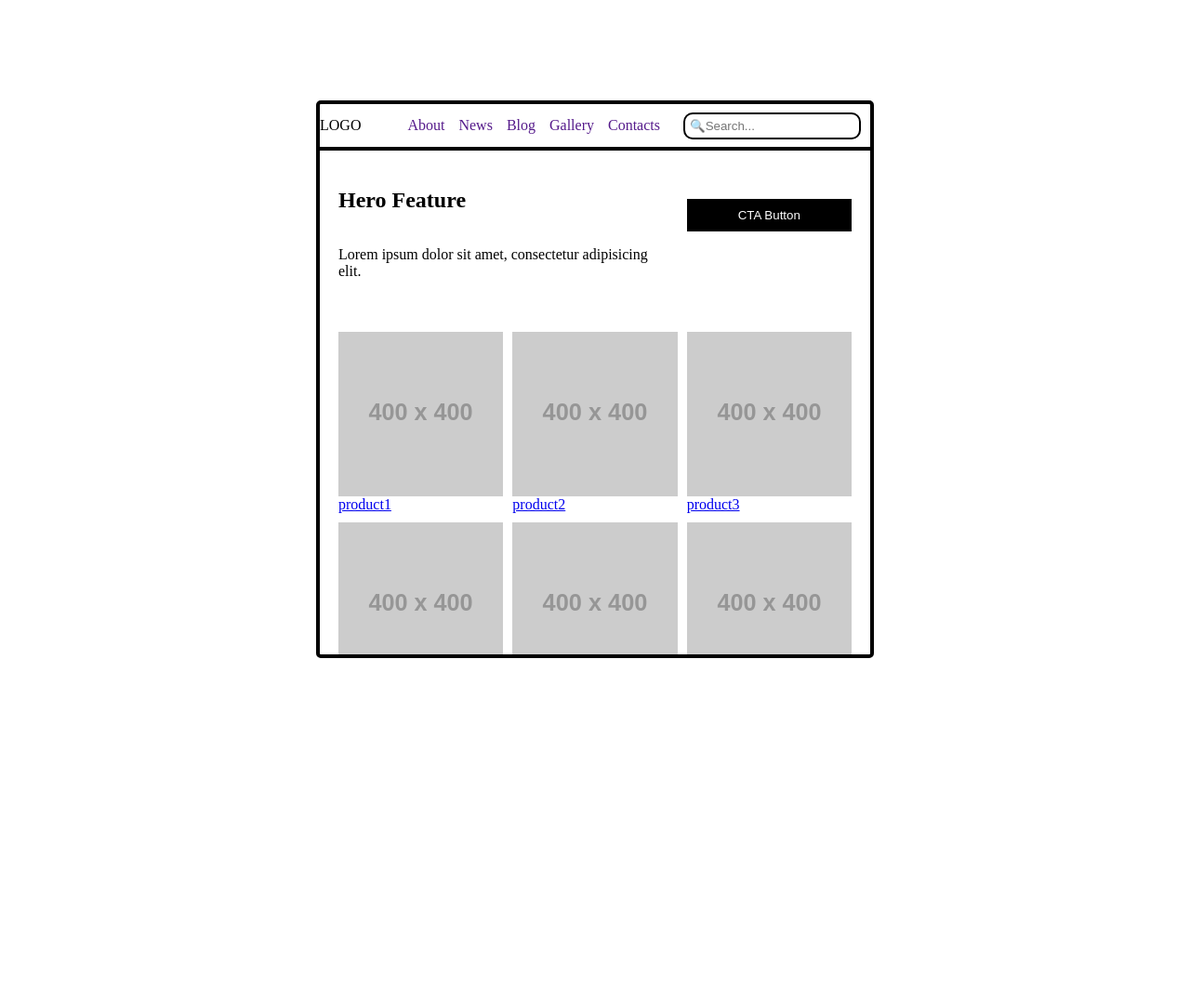
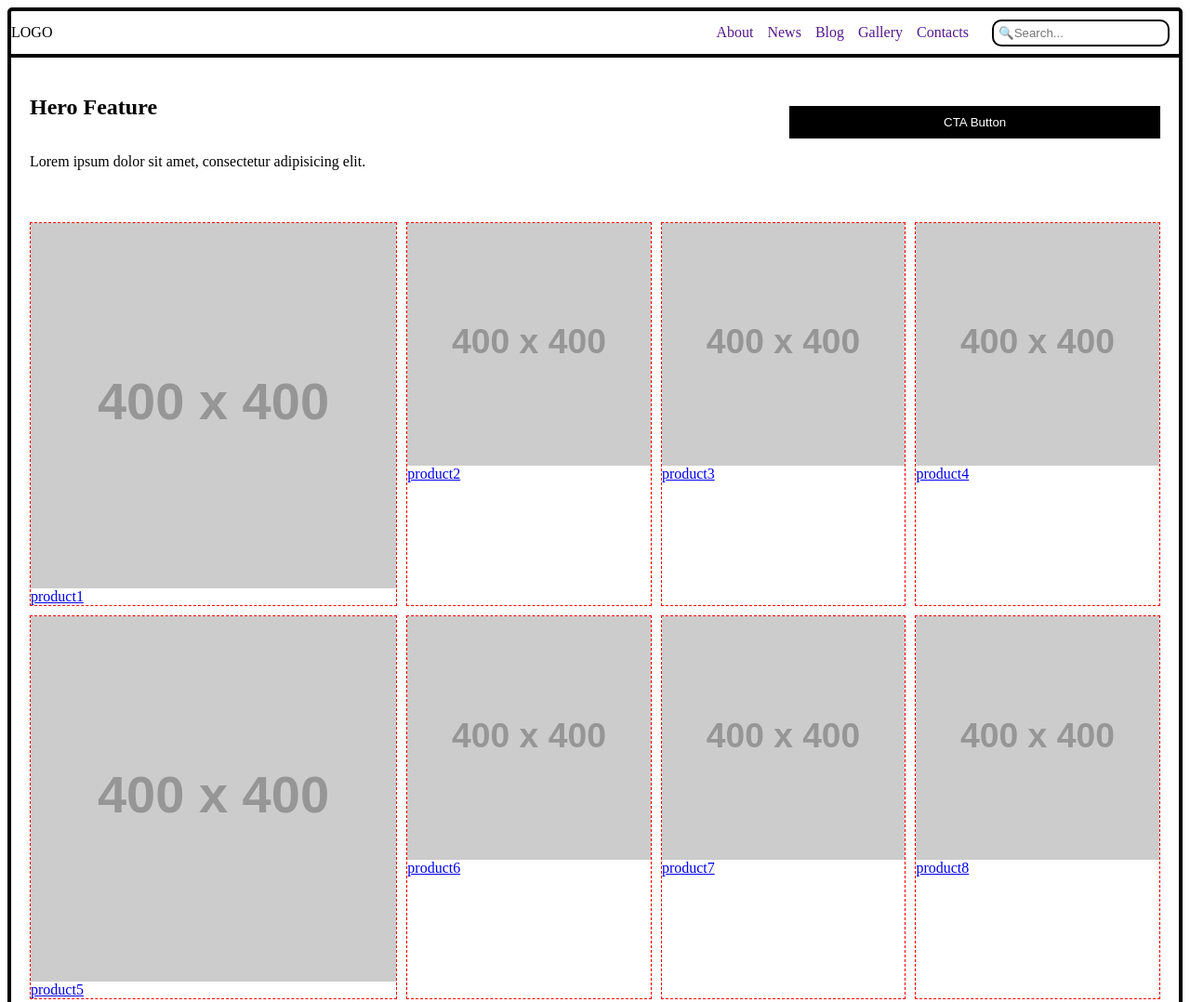
Before and after one commit to VITALIKXXX/homework, a plain HTML site: page index.html in a window 1280 px wide. Shown: the top 1078 px of the page at 93% size. Before the commit the page ends 816 px from the top, so only its background shows below. Drawn offline with Linux system fonts and the light colour scheme; placeholder pictures from the web are drawn by us.

Commit message:
Change style

```diff
--- a/style.css
+++ b/style.css
@@ -1,19 +1,10 @@
 * {
     box-sizing: border-box;
-}
-
-body {
-    display: flex;
-    align-items: center;
-    justify-content: center;
-    height: 100vh;
 }
 
 .container {
     border: 4px solid black;
     border-radius: 5px;
-    width: 600px;
-    height: 600px;
     overflow: auto;
 }
 
@@ -61,7 +52,8 @@ body {
 
 .main__section {
     display: grid;
-    grid-template-columns: repeat(auto-fit, minmax(150px, 1fr));
+    grid-template-columns: 1.5fr repeat(3, 1fr);
+    grid-template-rows: repeat(3, 1fr);
     gap: 10px;
     padding: 20px;
     max-width: 100%;
@@ -73,3 +65,7 @@ body {
     height: auto;
     display: block;
 }
+
+.main__section>div {
+    border: 1px dashed red;
+}
```
